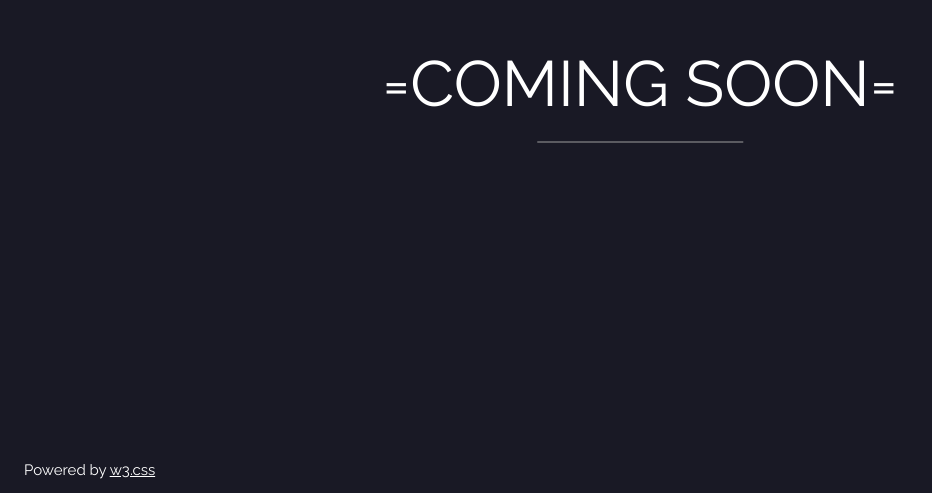
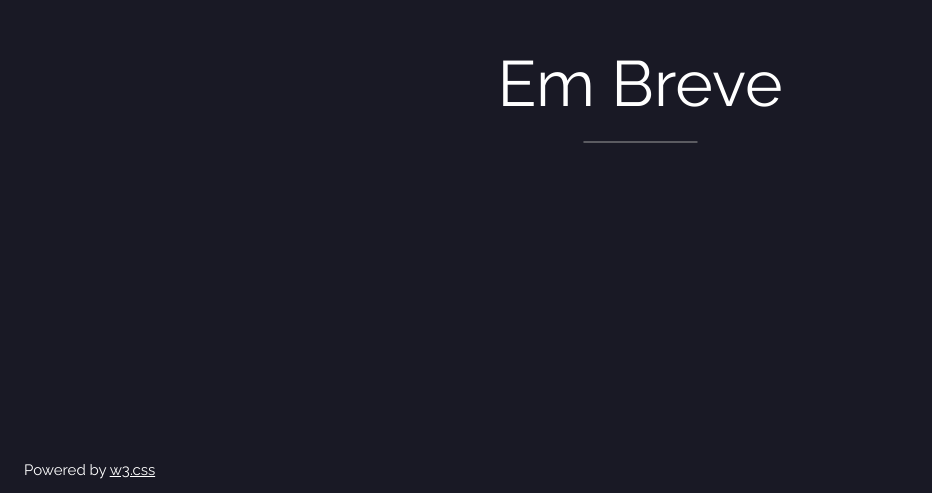
Before and after one commit to mblobao/wpackgames, a plain HTML site: page docs/index.html in a window 1280 px wide. Shown: the part 307-800 px from the top of the page, without its empty margins (0-932 px from the left). Drawn offline with nearby package versions, Linux system fonts and the light colour scheme.

Commit message:
Update index.html

```diff
--- a/docs/index.html
+++ b/docs/index.html
@@ -23,7 +23,7 @@ body, html {height: 100%}
     <!-- Logo -->
   </div>
   <div class="w3-display-middle">
-    <h1 class="w3-jumbo w3-animate-top">=COMING SOON=</h1>
+    <h1 class="w3-jumbo w3-animate-top">Em Breve</h1>
     <hr class="w3-border-grey" style="margin:auto;width:40%">
     <p class="w3-large w3-center"></p>
   </div>
```
